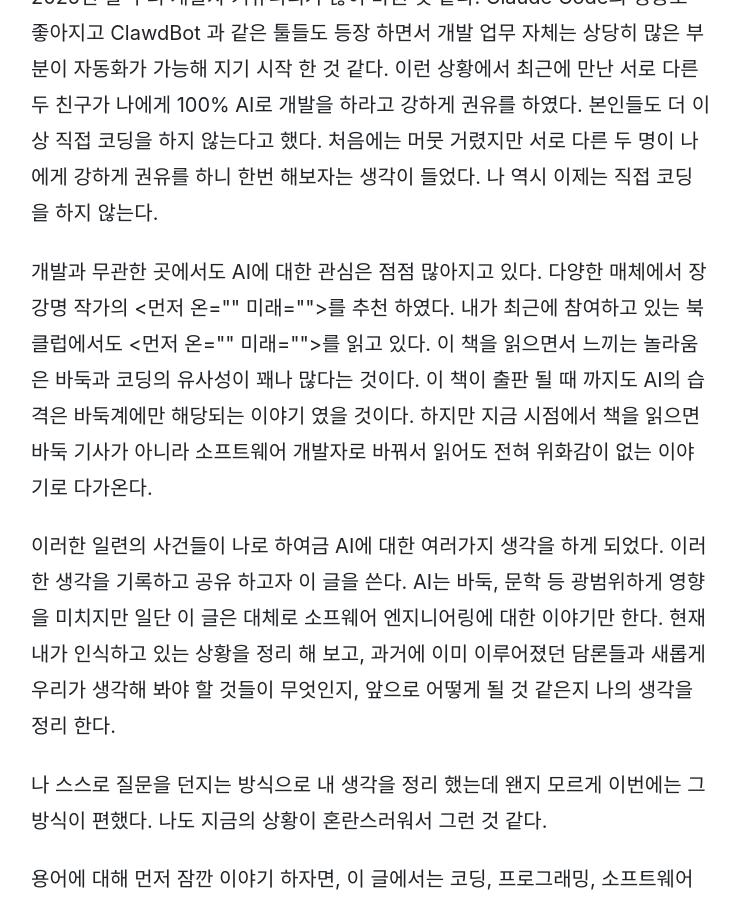
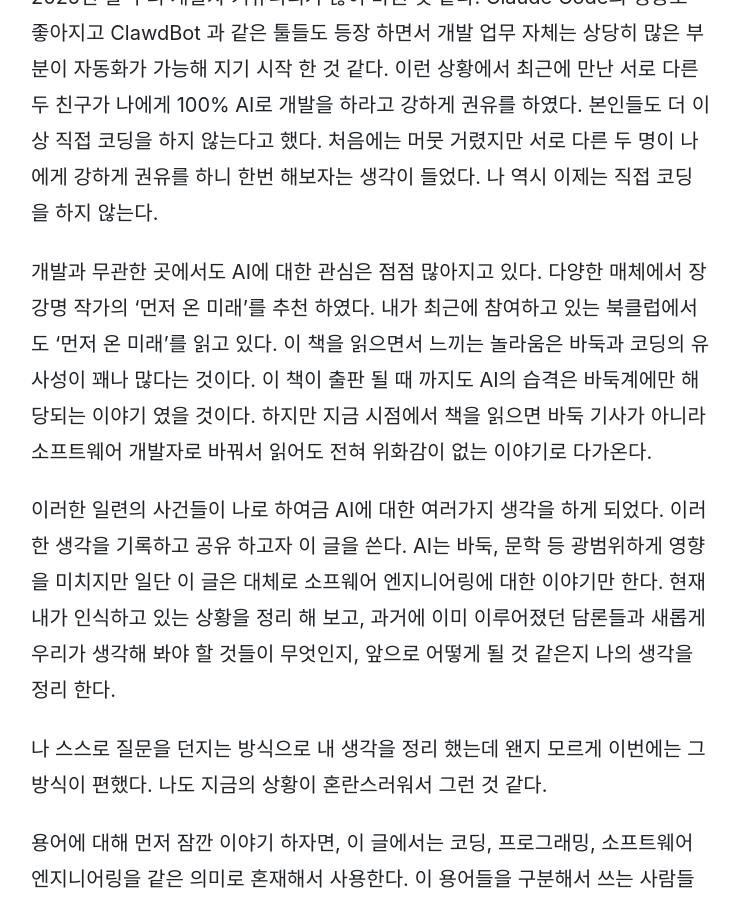
Before and after one commit to KeunwooPark/Portfolio, a Jekyll site: the page built from _posts/2026-03-15-possibilities-and-impossibilities-of-ai.md, in a window 1280 px wide and 900 px high, scrolled down 367 px. Shown: the whole window, without its empty margins (269-1009 px from the left). Built offline with Jekyll 4.4.1, drawn with Linux system fonts in a browser that asks for light colours; nearby versions of some CDN libraries; some of the changed lines change nothing that is shown.

Commit message:
fix typo

```diff
--- a/_posts/2026-03-15-possibilities-and-impossibilities-of-ai.md
+++ b/_posts/2026-03-15-possibilities-and-impossibilities-of-ai.md
@@ -11,7 +11,7 @@ AI에 대해서 이야기를 하지 않는 사람들이 없다. 특히나 개발
 
 2025년 말 부터 개발자 커뮤니티가 많이 바뀐 것 같다. Claude Code의 성능도 좋아지고 ClawdBot 과 같은 툴들도 등장 하면서 개발 업무 자체는 상당히 많은 부분이 자동화가 가능해 지기 시작 한 것 같다. 이런 상황에서 최근에 만난 서로 다른 두 친구가 나에게 100% AI로 개발을 하라고 강하게 권유를 하였다. 본인들도 더 이상 직접 코딩을 하지 않는다고 했다. 처음에는 머뭇 거렸지만 서로 다른 두 명이 나에게 강하게 권유를 하니 한번 해보자는 생각이 들었다. 나 역시 이제는 직접 코딩을 하지 않는다.
 
-개발과 무관한 곳에서도 AI에 대한 관심은 점점 많아지고 있다. 다양한 매체에서 장강명 작가의 <먼저 온 미래>를 추천 하였다. 내가 최근에 참여하고 있는 북클럽에서도 <먼저 온 미래>를 읽고 있다. 이 책을 읽으면서 느끼는 놀라움은 바둑과 코딩의 유사성이 꽤나 많다는 것이다. 이 책이 출판 될 때 까지도 AI의 습격은 바둑계에만 해당되는 이야기 였을 것이다. 하지만 지금 시점에서 책을 읽으면 바둑 기사가 아니라 소프트웨어 개발자로 바꿔서 읽어도 전혀 위화감이 없는 이야기로 다가온다.
+개발과 무관한 곳에서도 AI에 대한 관심은 점점 많아지고 있다. 다양한 매체에서 장강명 작가의 '먼저 온 미래'를 추천 하였다. 내가 최근에 참여하고 있는 북클럽에서도 '먼저 온 미래'를 읽고 있다. 이 책을 읽으면서 느끼는 놀라움은 바둑과 코딩의 유사성이 꽤나 많다는 것이다. 이 책이 출판 될 때 까지도 AI의 습격은 바둑계에만 해당되는 이야기 였을 것이다. 하지만 지금 시점에서 책을 읽으면 바둑 기사가 아니라 소프트웨어 개발자로 바꿔서 읽어도 전혀 위화감이 없는 이야기로 다가온다.
 
 이러한 일련의 사건들이 나로 하여금 AI에 대한 여러가지 생각을 하게 되었다. 이러한 생각을 기록하고 공유 하고자 이 글을 쓴다. AI는 바둑, 문학 등 광범위하게 영향을 미치지만 일단 이 글은 대체로 소프웨어 엔지니어링에 대한 이야기만 한다. 현재 내가 인식하고 있는 상황을 정리 해 보고, 과거에 이미 이루어졌던 담론들과 새롭게 우리가 생각해 봐야 할 것들이 무엇인지, 앞으로 어떻게 될 것 같은지 나의 생각을 정리 한다.
 
```
